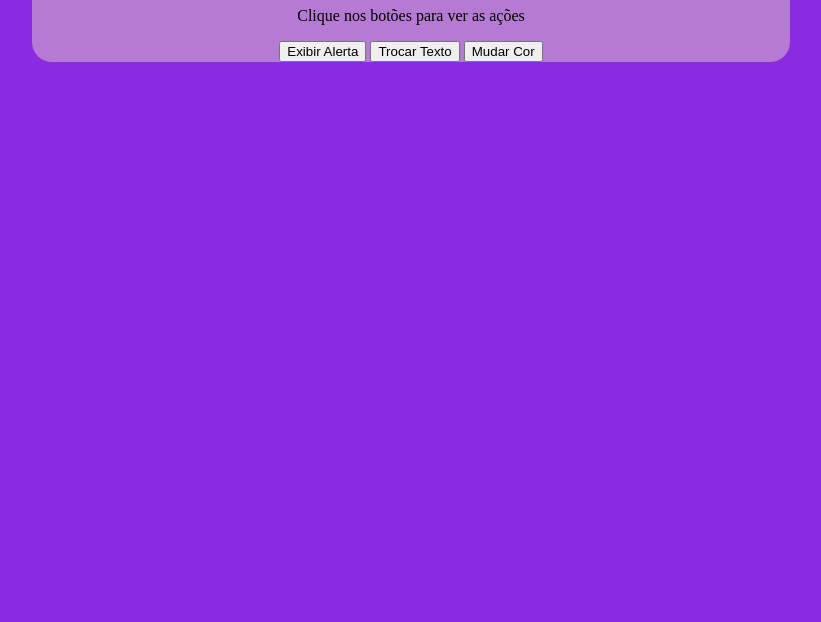
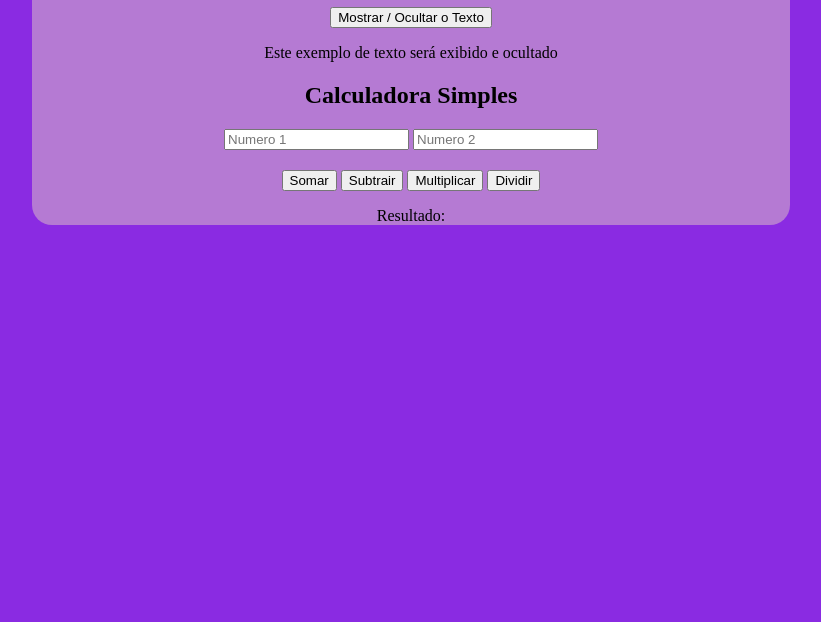
Before and after one commit to mateusgoncalves24/fun-es2calculadora2, a plain HTML site: page index.html in a window 1280 px wide. Shown: the part 178-800 px from the top of the page, without its empty margins (229-1050 px from the left). Drawn offline with Linux system fonts and the light colour scheme.

Commit message:
Add files via upload

```diff
--- a/index.html
+++ b/index.html
@@ -1,40 +1,76 @@
 <!DOCTYPE html>
-<html lang="en">
+<html lang="pt-br">
 <head>
     <link rel="stylesheet" href="style.css">
     <meta charset="UTF-8">
     <meta name="viewport" content="width=device-width, initial-scale=1.0">
-    <title>Funções com Javascript</title>
+    <title>Funções 2</title>
 </head>
 <body>
 
     <div class="container">
-        <h1 id="titulo">Função básicas em Javascript</h1>
-        <p id="mensagem">Clique nos botões para ver as ações<p>
+        <h1>
+            Funções - Javascript
+        </h1>
 
-        <button class="button" onclick="mostrarAlerta()">Exibir Alerta</button>
-        <button class="button" onclick="trocarTexto()">Trocar Texto</button>
-        <button class="button" onclick="mudarCor()">Mudar Cor</button>
+        <button class="button" onclick="toggleText()"> Mostrar / Ocultar o Texto</button>
+        <p id="toggleText"> Este exemplo de texto será exibido e ocultado</p>
 
+        <h2>Calculadora Simples</h2>
+        <input type="number" name="" id="num1" placeholder="Numero 1">
+        <input type="number" name="" id="num2" placeholder="Numero 2">
+
+        <div class="botoes">
+        <button class="button" onclick="sumCalculate()">Somar</button>
+        <button class="button" onclick="subCalculate()">Subtrair</button>
+        <button class="button" onclick="multCalculate()">Multiplicar</button>
+        <button class="button" onclick="divCalculate()">Dividir</button>
+        </div>
+
+        <p id="sumResult" >Resultado:</p>
     </div>
+
+
+
     <script>
-        function mostrarAlerta(){
-            alert("Olá Mundo!");
+        // --------------Funçãoa lterar visibilidade
+        function toggleText(){  //toggle vem de alternar
+            const text = document.getElementById("toggleText")
+            text.style.display = text.style.display === "none" ? "block" : "none"
         }
 
-        function trocarTexto(){
-            // Pegar um elemento pelo ID, document sempre entra no documento html. o que vem depois é oq ele faz e como
-            document.getElementById("mensagem").innerText = "seu texto foi alterado!";
+        //--------------Função somar
+        function sumCalculate(){
+            const num1 = parseFloat(document.getElementById("num1").value)
+            const num2 = parseFloat(document.getElementById("num2").value)
+            const resultado = num1 + num2
+
+            document.getElementById("sumResult").innerText = resultado
         }
 
-        function mudarCor(){
-            const message = document.getElementById("mensagem");
-            message.style.color = message.style.color === "red" ? "blue" : "red";
+        function subCalculate(){
+            const num1 = parseFloat(document.getElementById("num1").value)
+            const num2 = parseFloat(document.getElementById("num2").value)
+            const resultado = num1 - num2
 
-
+            document.getElementById("sumResult").innerText = resultado
         }
 
+        function multCalculate(){
+            const num1 = parseFloat(document.getElementById("num1").value)
+            const num2 = parseFloat(document.getElementById("num2").value)
+            const resultado = num1 * num2
 
+            document.getElementById("sumResult").innerText = resultado
+        }
+
+        function divCalculate(){
+            const num1 = parseFloat(document.getElementById("num1").value)
+            const num2 = parseFloat(document.getElementById("num2").value)
+            const resultado = num1 / num2
+
+            document.getElementById("sumResult").innerText = resultado
+        }
 
 
 
```
